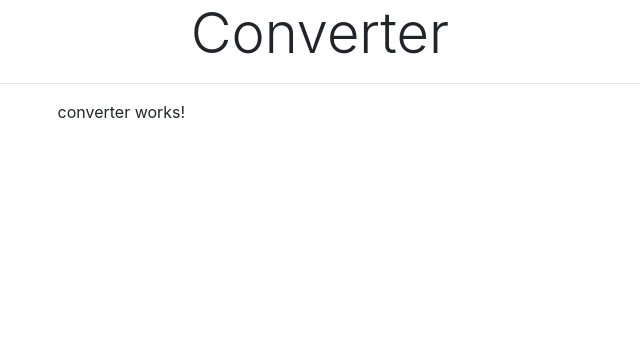
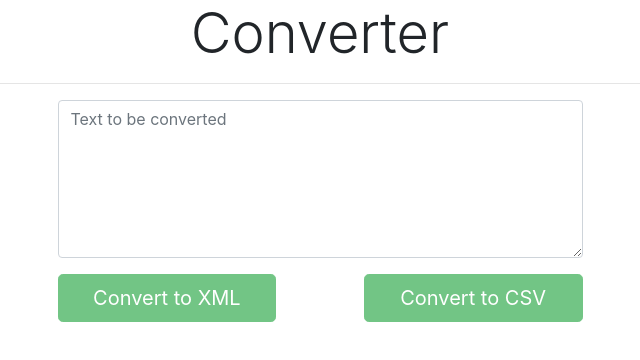
Before and after one commit to kleberson84/NetExercise-Frontend, an Angular app: page / in a window 1280 px wide. Shown: the top 360 px of the page, without its empty margins (320-960 px from the left). Built offline with nearby package versions, Linux system fonts and the light colour scheme.

Commit message:
Added model, form and styles

```diff
--- a/src/app/app.module.ts
+++ b/src/app/app.module.ts
@@ -1,5 +1,6 @@
 import { BrowserModule } from '@angular/platform-browser';
 import { NgModule } from '@angular/core';
+import { FormsModule } from '@angular/forms';
 
 import { AppComponent } from './app.component';
 import { ConverterComponent } from './converter/converter.component';
@@ -10,7 +11,8 @@ import { ConverterComponent } from './converter/converter.component';
 		ConverterComponent
 	],
 	imports: [
-    BrowserModule
+		BrowserModule,
+		FormsModule
 	],
 	providers: [],
 	bootstrap: [AppComponent]
--- a/src/app/converter/converter.component.html
+++ b/src/app/converter/converter.component.html
@@ -1 +1,10 @@
-<p>converter works!</p>
+<form #form="ngForm" autocomplete="off">
+
+	<textarea name="Content" #Content="ngModel" (ngModel)="inputText.content" rows="6" class="form-control mb-3"
+		placeholder="Text to be converted" required></textarea>
+
+	<button class="btn btn-success btn-lg col-md-5 col-sm-12 mb-3" type="submit" [disabled]="form.invalid">Convert to
+		XML</button>
+	<button class="btn btn-success btn-lg col-md-5 col-sm-12 mb-3 float-right" type="submit"
+		[disabled]="form.invalid">Convert to CSV</button>
+</form>
--- a/src/app/converter/converter.component.ts
+++ b/src/app/converter/converter.component.ts
@@ -1,4 +1,6 @@
 import { Component, OnInit } from '@angular/core';
+import { TextWebModel } from 'src/app/shared/text-web-model.model';
+import { NgForm } from '@angular/forms';
 
 @Component({
 	selector: 'app-converter',
@@ -7,10 +9,18 @@ import { Component, OnInit } from '@angular/core';
 	]
 })
 export class ConverterComponent implements OnInit {
+	inputText: TextWebModel;
 
 	constructor() { }
 
 	ngOnInit(): void {
+		this.resetForm();
 	}
 
+	resetForm(form?: NgForm) {
+		if (form != null) {
+			form.resetForm();
 		}
+		this.inputText = { content: '' }
+	}
+}
--- /dev/null
+++ b/src/app/shared/text-web-model.model.ts
@@ -0,0 +1,3 @@
+export class TextWebModel {
+	content: string;
+}
--- a/src/styles.less
+++ b/src/styles.less
@@ -1 +1,15 @@
 /* You can add global styles to this file, and also import other style files */
+@media screen and (max-width:576px) {
+	.form-group {
+		display: flex;
+		flex-direction: column;
+	}
+}
+
+textarea.ng-touched.ng-invalid {
+	border-color: #dd4444;
+}
+
+textarea.ng-valid {
+	border-color: #44aa44;
+}
```
Lines whose indentation alone changed are shown as unchanged.
